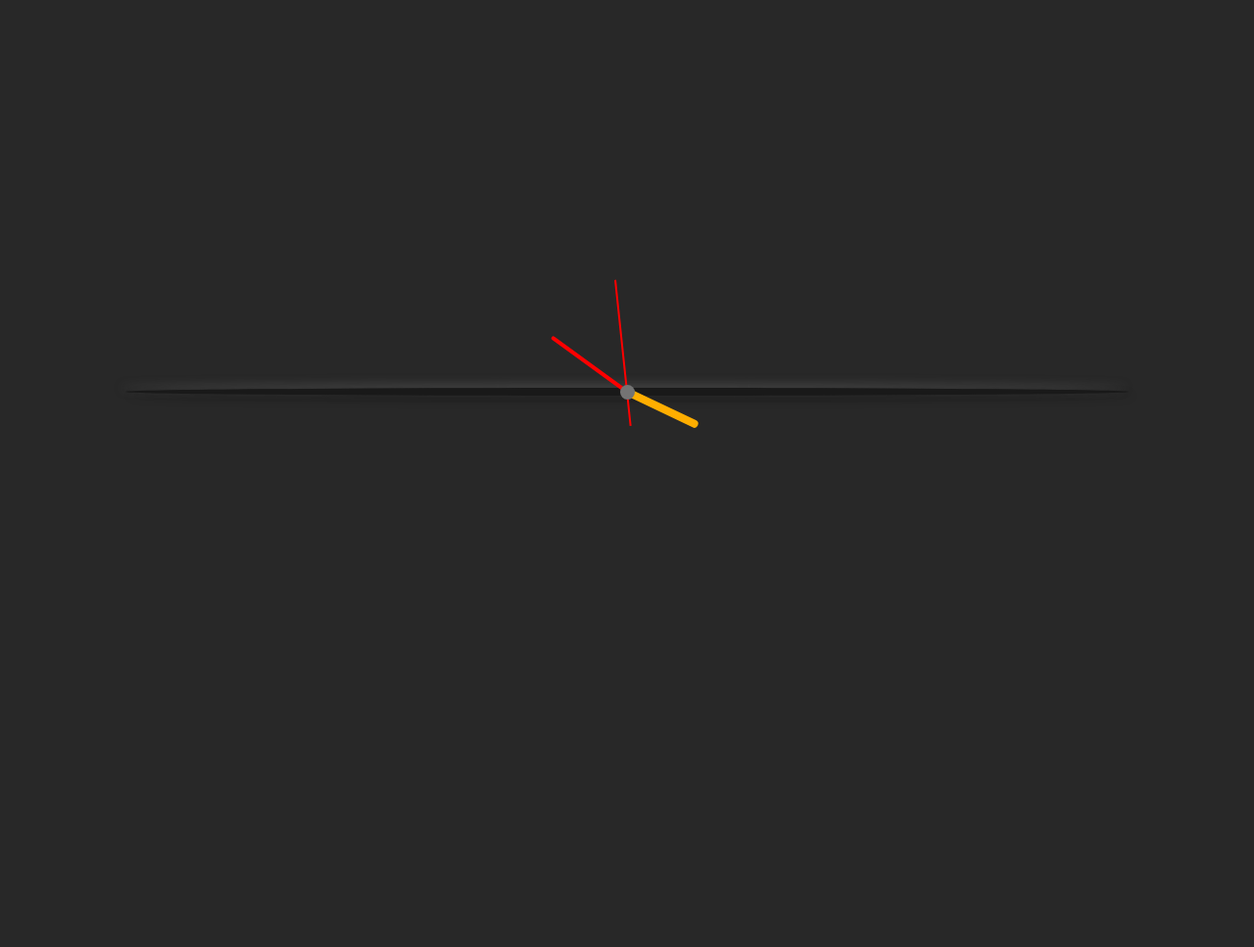
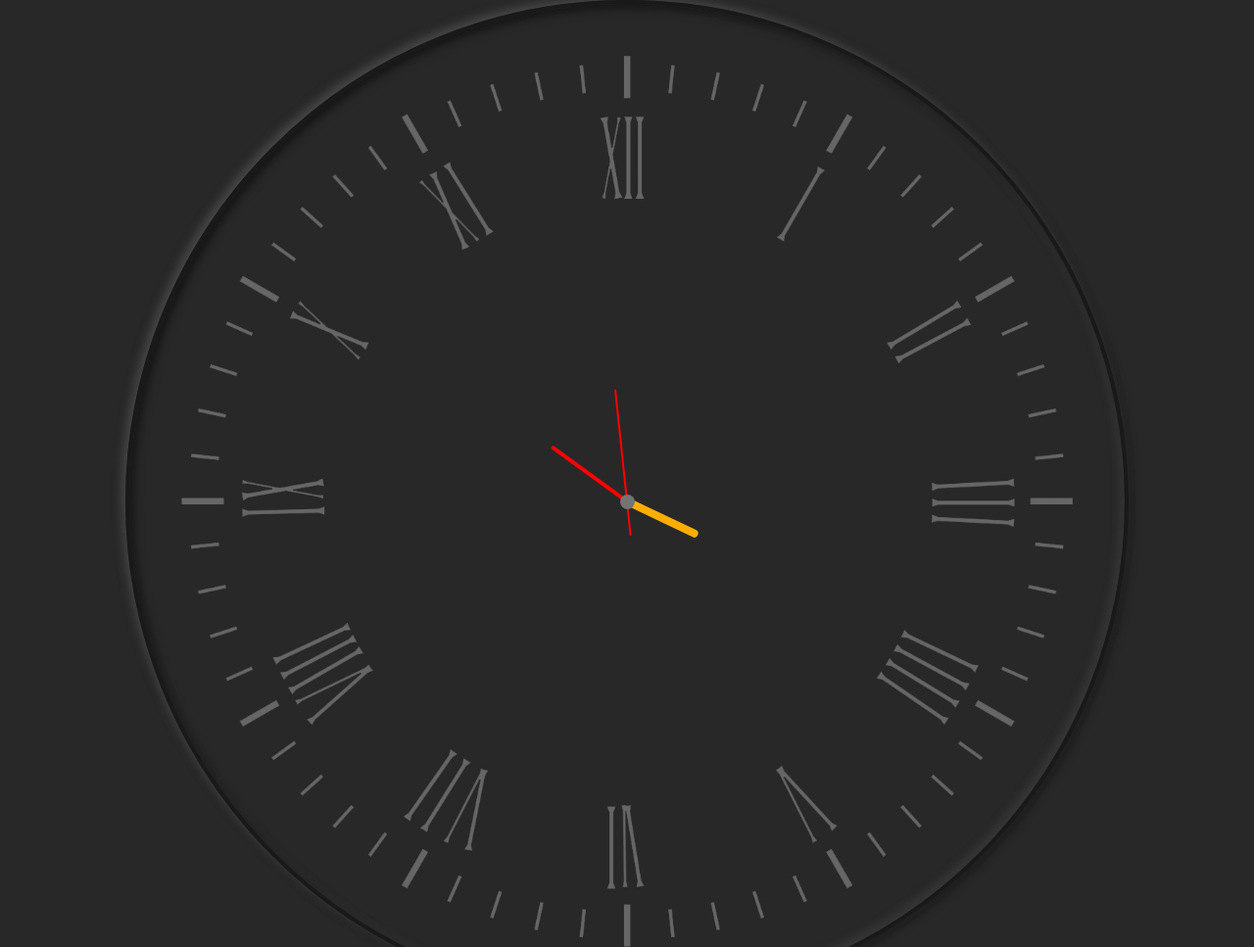
Before and after one commit to Adi2212/Working-Analog-Clock-Design, a plain HTML site: page index.html in a window 1280 px wide. Shown: the top 967 px of the page at 98% size. Before the commit the page ends 800 px from the top, so only its background shows below. Drawn offline with Linux system fonts and the light colour scheme.

Commit message:
Update style.css

```diff
--- a/style.css
+++ b/style.css
@@ -15,7 +15,7 @@ body {
 .clock {
   display: flex;
   width: 80%;
-  height:80%;
+  aspect-ratio:1/1;
   justify-content: center;
   align-items: center;
   background: url(pngegg.png);
```
